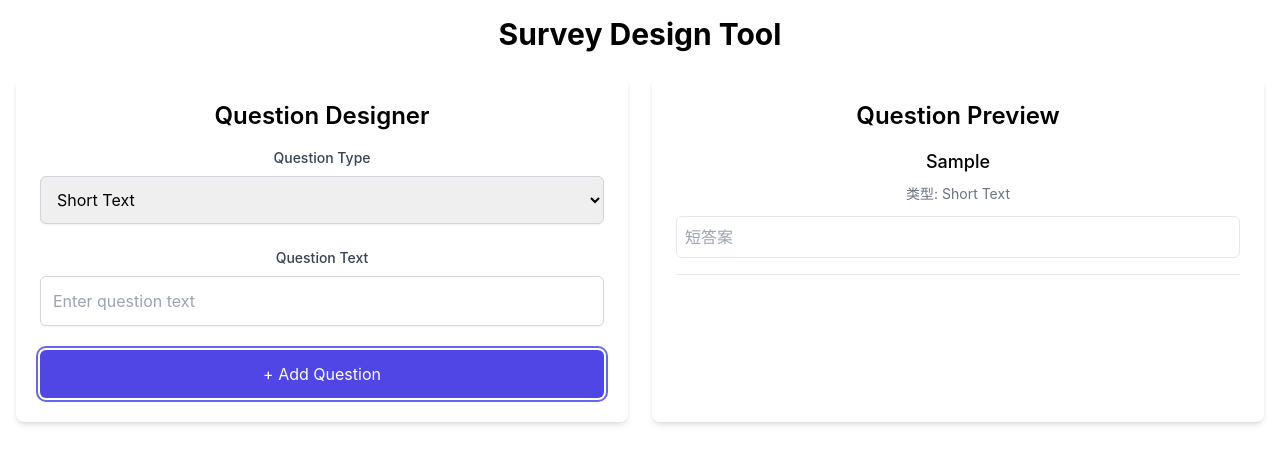
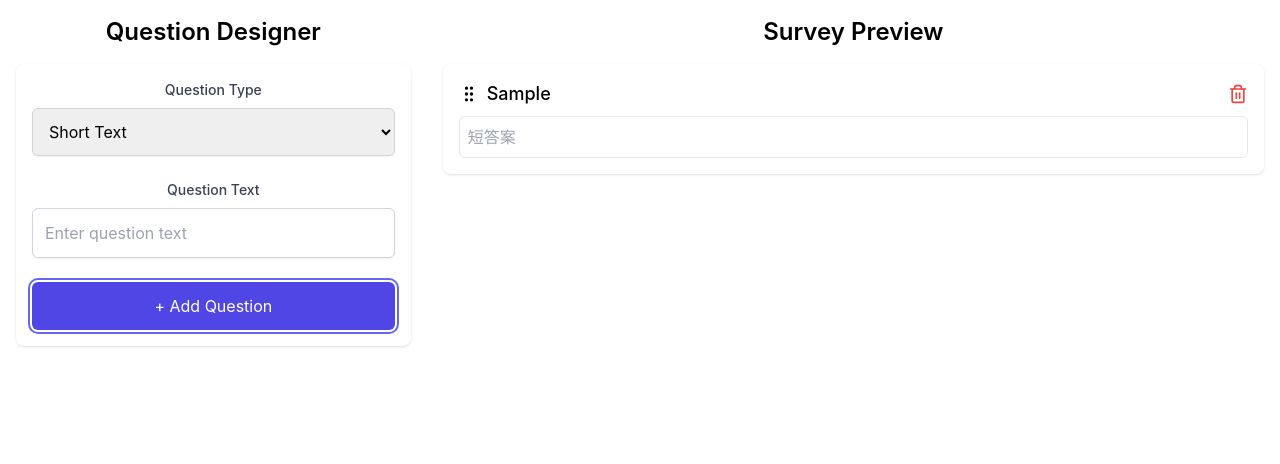
Before and after one commit to DENGCPU/SurveyMagic, a React (Create React App) app in the folder ui2/: page / in a window 1280 px wide. Both pictures are taken after typing "Sample" into the empty fields and a click on the button "+ Add Question". Shown: the top 464 px of the page. Built offline with nearby package versions, Linux system fonts and the light colour scheme.

Commit message:
feat: 实现可拖拽效果,单条和删除

```diff
--- a/ui2/package.json
+++ b/ui2/package.json
@@ -3,11 +3,13 @@
   "version": "0.1.0",
   "private": true,
   "dependencies": {
+    "@heroicons/react": "^2.1.5",
     "@testing-library/jest-dom": "^5.17.0",
     "@testing-library/react": "^13.4.0",
     "@testing-library/user-event": "^13.5.0",
     "lucide-react": "^0.446.0",
     "react": "^18.3.1",
+    "react-beautiful-dnd": "^13.1.1",
     "react-dom": "^18.3.1",
     "react-scripts": "5.0.1",
     "web-vitals": "^2.1.4"
--- a/ui2/src/components/QuestionDesigner.js
+++ b/ui2/src/components/QuestionDesigner.js
@@ -35,7 +35,7 @@ function QuestionDesigner({ addQuestion }) {
   };
 
   return (
-    <div className="space-y-6">
+    <div className="space-y-6 bg-white p-4 rounded-lg shadow">
       <div>
         <label className="block text-sm font-medium text-gray-700 mb-2">Question Type</label>
         <select
--- a/ui2/src/components/QuestionPreview.js
+++ /dev/null
@@ -1,46 +0,0 @@
-import React from 'react';
-
-function QuestionPreview({ questions }) {
-  if (questions.length === 0) {
-    return <p className="text-gray-500">还没有添加任何问题。</p>;
-  }
-
-  return (
-    <div className="space-y-6">
-      {questions.map((question, index) => (
-        <div key={index} className="border-b pb-4">
-          <h3 className="font-medium text-lg mb-2">{question.text}</h3>
-          <p className="text-sm text-gray-500 mb-3">类型: {question.type}</p>
-          {question.type === 'Short Text' && (
-            <input type="text" placeholder="短答案" className="w-full p-2 border rounded-md" />
-          )}
-          {question.type === 'Long Text' && (
-            <textarea placeholder="长答案" className="w-full p-2 border rounded-md" rows="3"></textarea>
-          )}
-          {question.type === 'Multiple Choice' && (
-            <div className="space-y-2">
-              {question.options.map((option, optionIndex) => (
-                <div key={optionIndex} className="flex items-center">
-                  <input type="radio" id={`q${index}-o${optionIndex}`} name={`question-${index}`} className="mr-2" />
-                  <label htmlFor={`q${index}-o${optionIndex}`}>{option}</label>
-                </div>
-              ))}
-            </div>
-          )}
-          {question.type === 'Checkbox List' && (
-            <div className="space-y-2">
-              {question.options.map((option, optionIndex) => (
-                <div key={optionIndex} className="flex items-center">
-                  <input type="checkbox" id={`q${index}-o${optionIndex}`} name={`question-${index}`} className="mr-2" />
-                  <label htmlFor={`q${index}-o${optionIndex}`}>{option}</label>
-                </div>
-              ))}
-            </div>
-          )}
-        </div>
-      ))}
-    </div>
-  );
-}
-
-export default QuestionPreview;
--- /dev/null
+++ b/ui2/src/components/StrictModeDroppable.js
@@ -0,0 +1,17 @@
+import { useEffect, useState } from "react";
+import { Droppable } from "react-beautiful-dnd";
+
+export const StrictModeDroppable = ({ children, ...props }) => {
+  const [enabled, setEnabled] = useState(false);
+  useEffect(() => {
+    const animation = requestAnimationFrame(() => setEnabled(true));
+    return () => {
+      cancelAnimationFrame(animation);
+      setEnabled(false);
+    };
+  }, []);
+  if (!enabled) {
+    return null;
+  }
+  return <Droppable {...props}>{children}</Droppable>;
+};
--- a/ui2/src/components/SurveyDesigner.js
+++ b/ui2/src/components/SurveyDesigner.js
@@ -1,9 +1,12 @@
-import React, { useState } from 'react';
+import React, { useState, useRef, useEffect } from 'react';
+import { DragDropContext } from 'react-beautiful-dnd';
 import QuestionDesigner from './QuestionDesigner';
-import QuestionPreview from './QuestionPreview';
+import SurveyPreview from './SurveyPreview';
+import { StrictModeDroppable } from './StrictModeDroppable';
 
 function SurveyDesigner() {
   const [questions, setQuestions] = useState([]);
+  const surveyPreviewRef = useRef(null);
 
   const addQuestion = (question) => {
     setQuestions([...questions, question]);
@@ -14,20 +17,40 @@ function SurveyDesigner() {
     setQuestions(newQuestions);
   };
 
+  const onDragEnd = (result) => {
+    if (!result.destination) return;
+    const items = Array.from(questions);
+    const [reorderedItem] = items.splice(result.source.index, 1);
+    items.splice(result.destination.index, 0, reorderedItem);
+    setQuestions(items);
+  };
+
+  useEffect(() => {
+    if (surveyPreviewRef.current) {
+      surveyPreviewRef.current.scrollTop = surveyPreviewRef.current.scrollHeight;
+    }
+  }, [questions]);
+
   return (
-    <div className="container mx-auto p-4">
-      <h1 className="text-3xl font-bold mb-6">Survey Design Tool</h1>
-      <div className="flex flex-col md:flex-row gap-6">
-        <div className="w-full md:w-1/2 bg-white shadow-md rounded-lg p-6">
+    <DragDropContext onDragEnd={onDragEnd}>
+      <div className="flex h-screen">
+        <div className="w-1/3 p-4 overflow-y-auto sticky top-0 h-screen">
           <h2 className="text-2xl font-semibold mb-4">Question Designer</h2>
           <QuestionDesigner addQuestion={addQuestion} />
         </div>
-        <div className="w-full md:w-1/2 bg-white shadow-md rounded-lg p-6">
-          <h2 className="text-2xl font-semibold mb-4">Question Preview</h2>
-          <QuestionPreview questions={questions} removeQuestion={removeQuestion} />
+        <div className="w-2/3 p-4 overflow-y-auto" ref={surveyPreviewRef}>
+          <h2 className="text-2xl font-semibold mb-4">Survey Preview</h2>
+          <StrictModeDroppable droppableId="questions">
+            {(provided) => (
+              <div {...provided.droppableProps} ref={provided.innerRef}>
+                <SurveyPreview questions={questions} removeQuestion={removeQuestion} />
+                {provided.placeholder}
+              </div>
+            )}
+          </StrictModeDroppable>
         </div>
       </div>
-    </div>
+    </DragDropContext>
   );
 }
 
--- /dev/null
+++ b/ui2/src/components/SurveyPreview.js
@@ -0,0 +1,66 @@
+import React from 'react';
+import { Draggable } from 'react-beautiful-dnd';
+import { GripVertical, Trash2 } from 'lucide-react';
+
+function SurveyPreview({ questions, removeQuestion }) {
+  if (questions.length === 0) {
+    return <p className="text-gray-500">还没有添加任何问题。</p>;
+  }
+
+  return (
+    <>
+      {questions.map((question, index) => (
+        <Draggable key={`question-${index}`} draggableId={`question-${index}`} index={index}>
+          {(provided) => (
+            <div
+              ref={provided.innerRef}
+              {...provided.draggableProps}
+              className="bg-white p-4 rounded-lg shadow mb-4 relative"
+            >
+              <div className="flex items-center mb-2">
+                <div {...provided.dragHandleProps} className="mr-2 cursor-move">
+                  <GripVertical size={20} />
+                </div>
+                <h3 className="font-medium text-lg text-left flex-grow mr-2">{question.text}</h3>
+                <button
+                  onClick={() => removeQuestion(index)}
+                  className="text-red-500 hover:text-red-700 flex-shrink-0"
+                >
+                  <Trash2 size={20} />
+                </button>
+              </div>
+              {question.type === 'Short Text' && (
+                <input type="text" placeholder="短答案" className="w-full p-2 border rounded-md" />
+              )}
+              {question.type === 'Long Text' && (
+                <textarea placeholder="长答案" className="w-full p-2 border rounded-md" rows="3"></textarea>
+              )}
+              {question.type === 'Multiple Choice' && (
+                <div className="space-y-2">
+                  {question.options.map((option, optionIndex) => (
+                    <div key={optionIndex} className="flex items-center">
+                      <input type="radio" id={`q${index}-o${optionIndex}`} name={`question-${index}`} className="mr-2" />
+                      <label htmlFor={`q${index}-o${optionIndex}`}>{option}</label>
+                    </div>
+                  ))}
+                </div>
+              )}
+              {question.type === 'Checkbox List' && (
+                <div className="space-y-2">
+                  {question.options.map((option, optionIndex) => (
+                    <div key={optionIndex} className="flex items-center">
+                      <input type="checkbox" id={`q${index}-o${optionIndex}`} name={`question-${index}`} className="mr-2" />
+                      <label htmlFor={`q${index}-o${optionIndex}`}>{option}</label>
+                    </div>
+                  ))}
+                </div>
+              )}
+            </div>
+          )}
+        </Draggable>
+      ))}
+    </>
+  );
+}
+
+export default SurveyPreview;
```
Also changed, not shown: 1 other file (tests, documents, lock files or other folders).
